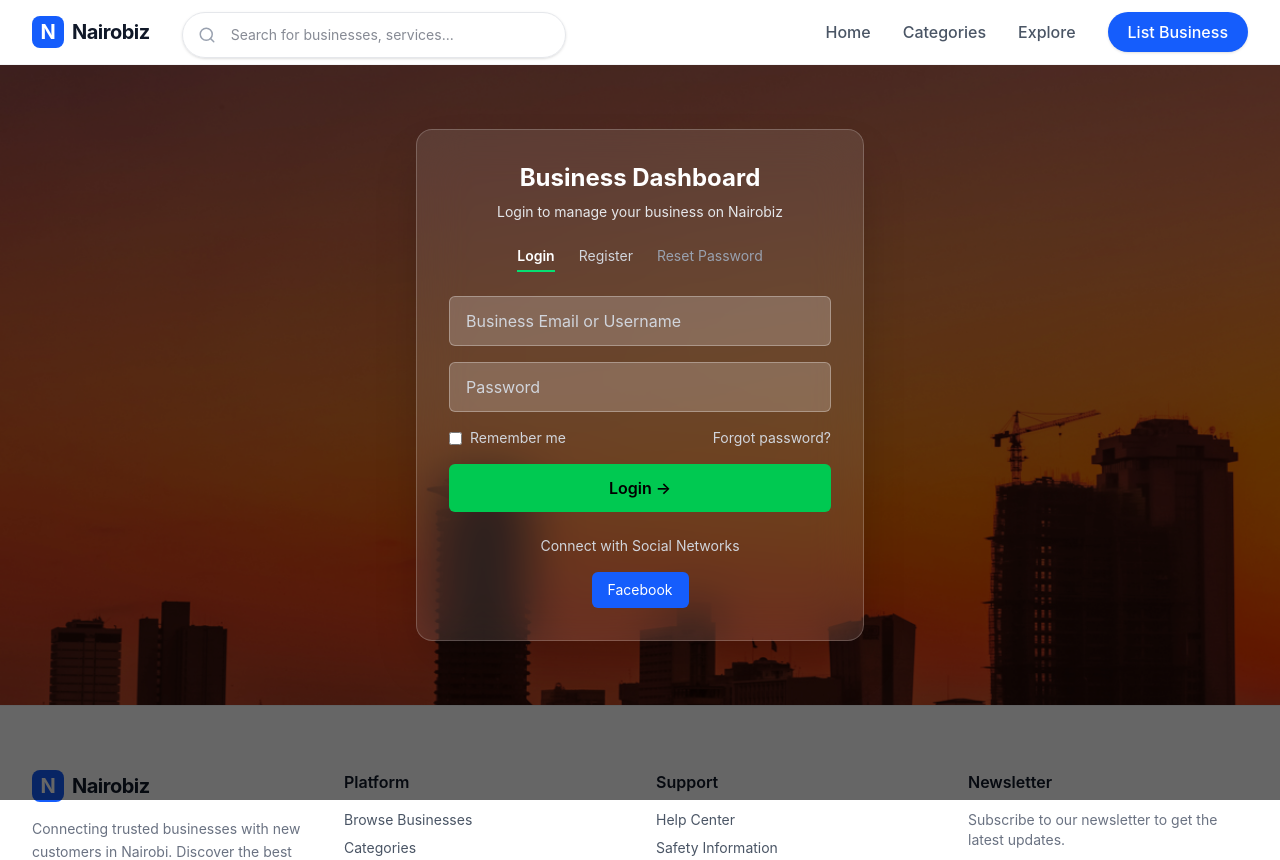
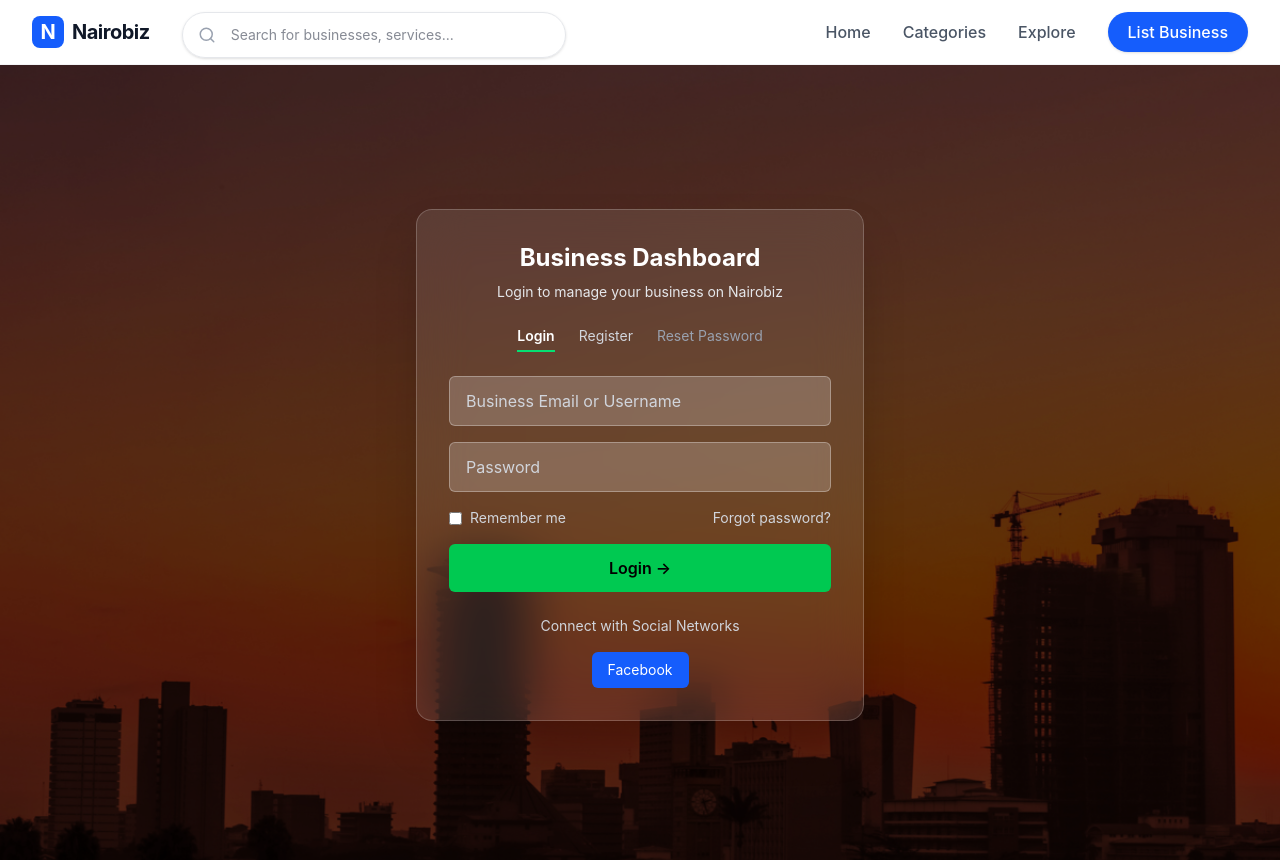
Before and after one commit to Caleb-Kylib/NBO, a React (Vite) app: page /business/login in a window 1280 px wide. Shown: the top 860 px of the page. Built offline with nearby package versions, Linux system fonts and the light colour scheme.

Commit message:
business side login page and sign page edits

```diff
--- a/src/pages/business/Login.jsx
+++ b/src/pages/business/Login.jsx
@@ -5,9 +5,10 @@
 const Login = () => {
     return (
         <div
-      className="min-h-[calc(100vh-160px)] flex items-center justify-center bg-cover bg-center"
+            className="relative min-h-screen flex items-center justify-center overflow-hidden bg-cover bg-center"
             style={{ backgroundImage: `url(${nairobiImg})` }}
         >
+
             {/* Dark overlay */}
             <div className="absolute inset-0 bg-black/60"></div>
 
```
Also changed, not shown: src/layouts/AdminLayout.jsx (added), src/layouts/AuthLayout.jsx (added), src/layouts/MainLayout.jsx (added). Lines whose indentation alone changed are shown as unchanged.
